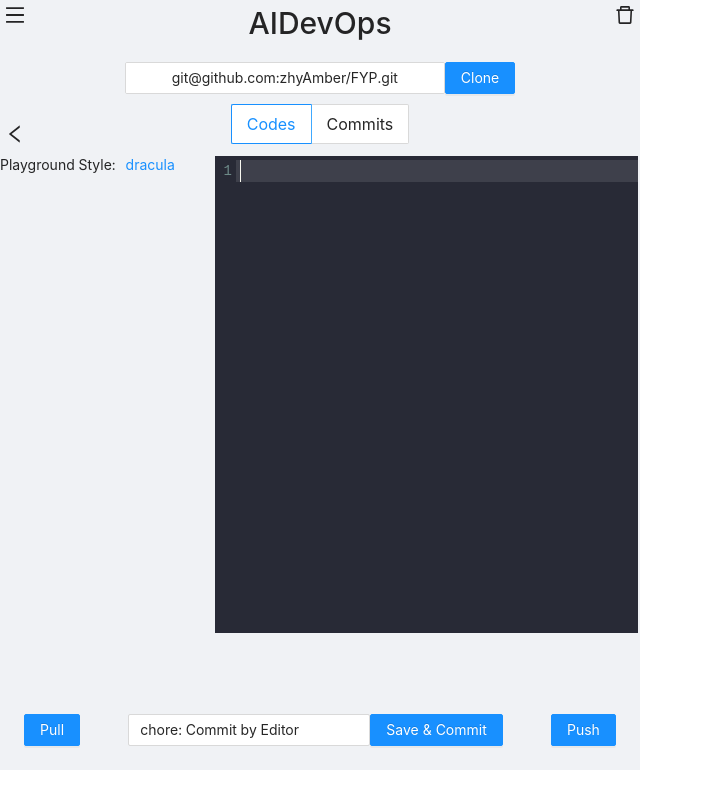
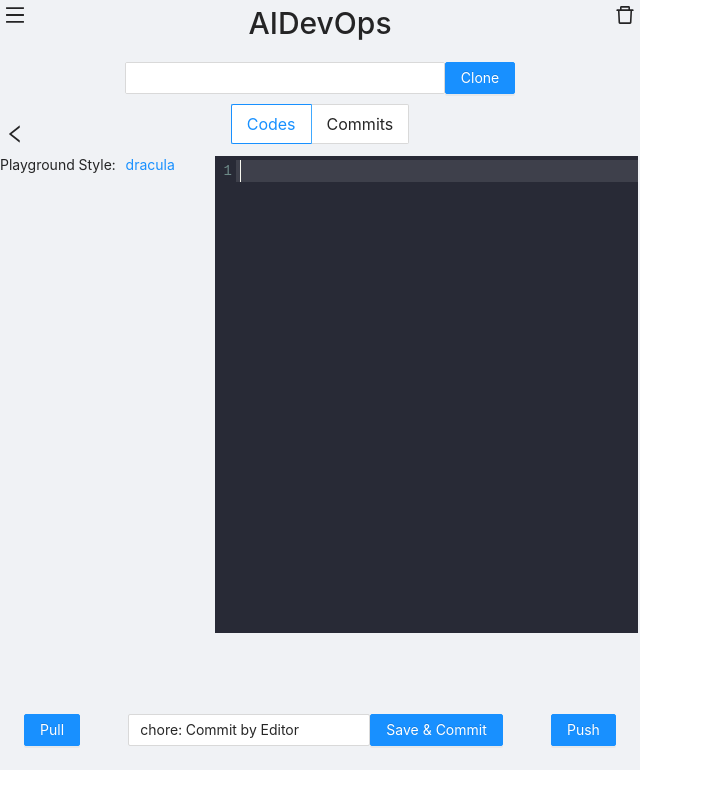
Before and after one commit to zhyAmber/Editor, a React (Create React App) app: page / in a window 1280 px wide. Shown: the whole page, without its empty margins (0-703 px from the left). Built offline with nearby package versions, Linux system fonts and the light colour scheme.

Commit message:
Update: better mention

```diff
--- a/public/index.html
+++ b/public/index.html
@@ -24,7 +24,7 @@
       work correctly both with client-side routing and a non-root public URL.
       Learn how to configure a non-root public URL by running `npm run build`.
     -->
-    <title>OnlineEditor</title>
+    <title>AIDevOps</title>
   </head>
   <body>
     <noscript>You need to enable JavaScript to run this app.</noscript>
--- a/src/components/input.jsx
+++ b/src/components/input.jsx
@@ -39,17 +39,19 @@ export const getJsonToTree = (data,highlights=[]) => {
 }
 
 const InputDemo = (props) => {
-  const [InputValue, setInputValue] = useLocalStorage("clonedir", "git@github.com:zhyAmber/FYP.git")
-  const [content, setContent] = useState("")
+  const [InputValue, setInputValue] = useLocalStorage("clonedir", "")
+  // const [content, setContent] = useState("")
   // 克隆的项目记录 [{value,label},{}]
-  const [clonehislist,setClonehislist]=useState([])
-
-  useEffect(()=>{
-    const clonelist=JSON.parse(localStorage.getItem("clonelist"))
-    if(clonelist){
-      setClonehislist(clonelist)
+  const [clonehislist,setClonehislist]=useLocalStorage("clonehistory",[
+    {
+      'value':"git@github.com:zhyAmber/FYP.git",
+      "label":"git@github.com:zhyAmber/FYP.git"
+    },
+    {
+      'value':"git@gitee.com:yingxichen/Frontend.git",
+      "label":"git@gitee.com:yingxichen/Frontend.git"
     }
-  },[])
+    ])
 
   const getData = (data) => {
     return getJsonToTree(data)
@@ -74,7 +76,7 @@ const InputDemo = (props) => {
     }
 
     setClonehislist(newlist)
-    localStorage.setItem("clonelist",JSON.stringify(clonehislist))
+
     reqInput(InputValue).then(result=>{
       console.log('clone result: ', result);
       //let Storagedata=this.state.Storagedata
```
